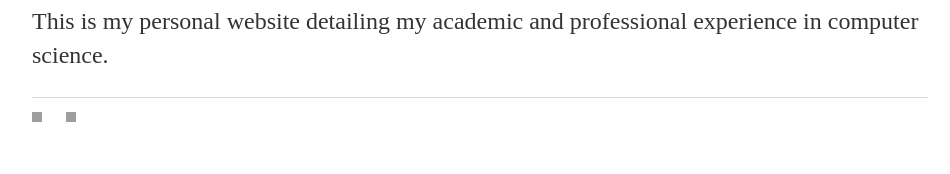
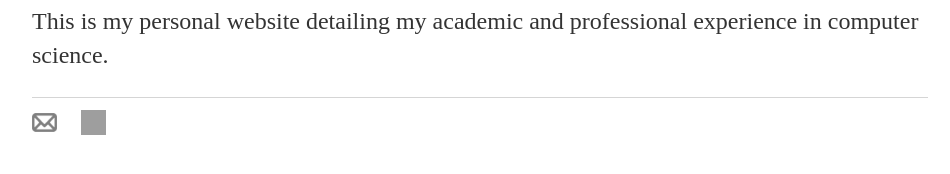
Before and after one commit to Nintendroid1/nintendroid1.github.io, a Jekyll site: the page built from index.html, in a window 1280 px wide. Shown: the part 369-543 px from the top of the page, without its empty margins (160-1110 px from the left). Built offline with Jekyll 4.4.1, drawn with Linux system fonts in a browser that asks for light colours; grey boxes are pictures that could not be loaded.

Commit message:
Update default.html

```diff
--- a/_layouts/default.html
+++ b/_layouts/default.html
@@ -21,8 +21,8 @@
 			</div><!-- /.container -->
 			<footer>
 	    		<ul>
-        			<li><a href="mailto:nlpsalazar@gmail.com"><img alt="Grey Mail" src="img/github-github-icon-png-grey.png" style="width:10px;height:10px;"></a></a></li>
-        			<li><a href="https://github.com/Nintendroid1"><img alt="Grey GitHub" src="img/github-github-icon-png-grey.png" style="width:10px;height:10px;"></a></li>
+        			<li><a href="mailto:nlpsalazar@gmail.com"><img alt="Grey Mail" src="img/grey_mail.png" style="width:25px;height:25px;"></a></a></li>
+        			<li><a href="https://github.com/Nintendroid1"><img alt="Grey GitHub" src="img/github-github-icon-png-grey.png" style="width:25px;height:25px;"></a></li>
 				</ul>
 			</footer>
 		</body>
```
